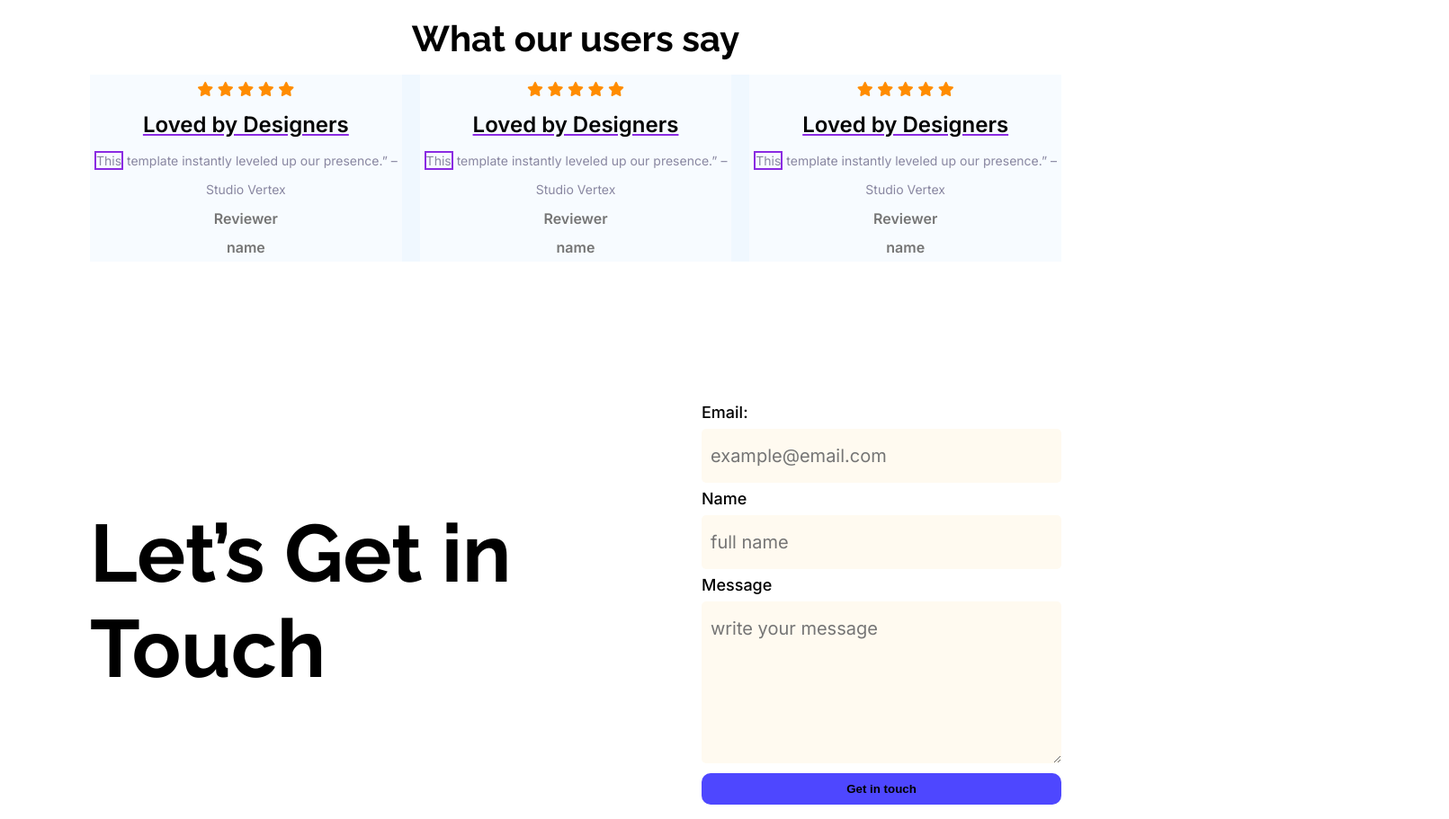
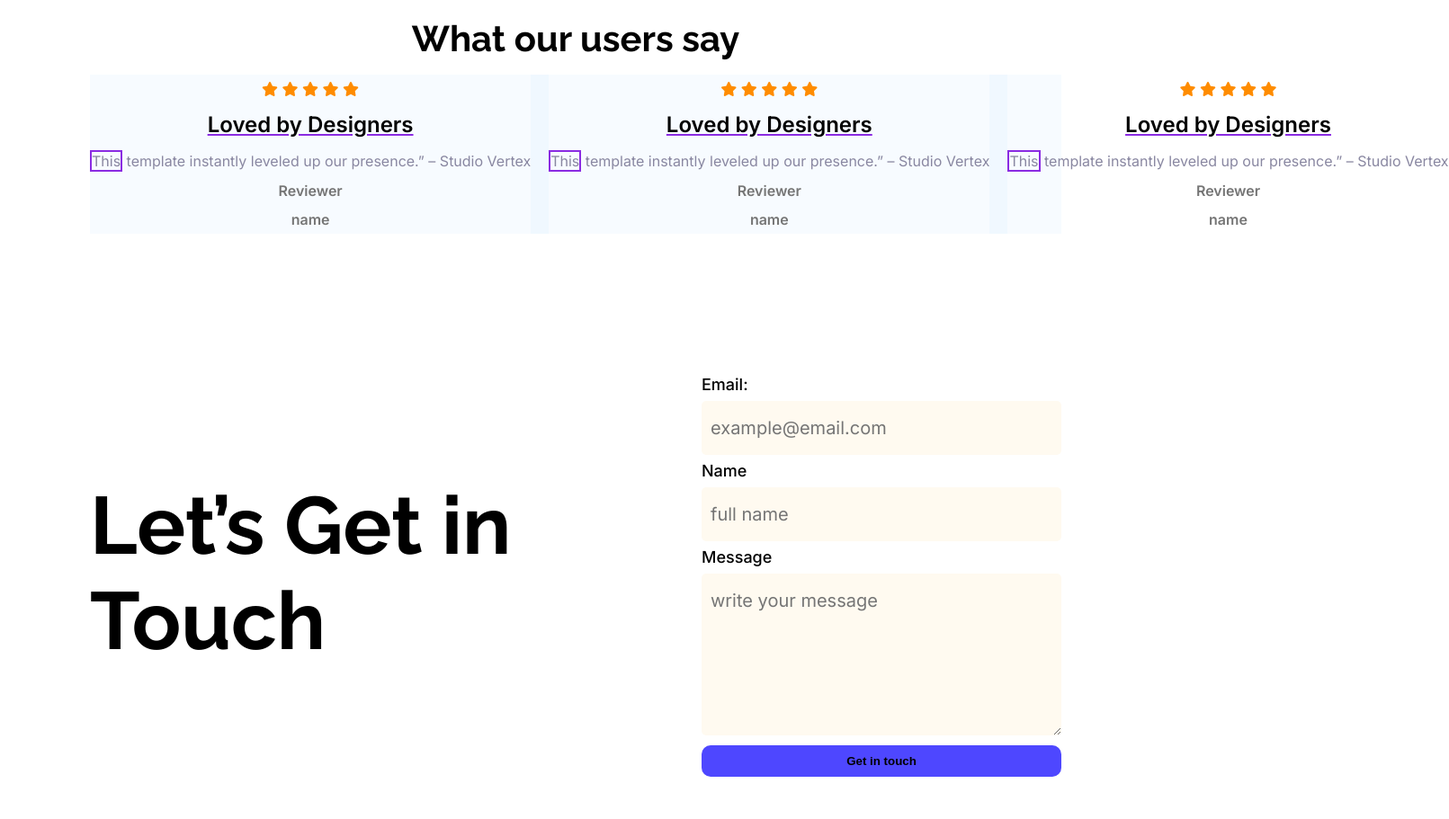
Before and after one commit to Juma-islam/my-new-project-web-flow, a plain HTML site: page index.html in a window 1280 px wide. Shown: the part 1617-2528 px from the top of the page at 90% size, 1611 px wide, since content can reach past the window. Drawn offline with Linux system fonts and the light colour scheme.

Commit message:
some added data

```diff
--- a/styles/style.css
+++ b/styles/style.css
@@ -169,7 +169,7 @@ img {
     /* display: flex; */
     display: inline;
      font-family: "Inter", sans-serif;
-     font-size: 14px;
+     white-space: nowrap;
 
 
 }
```
